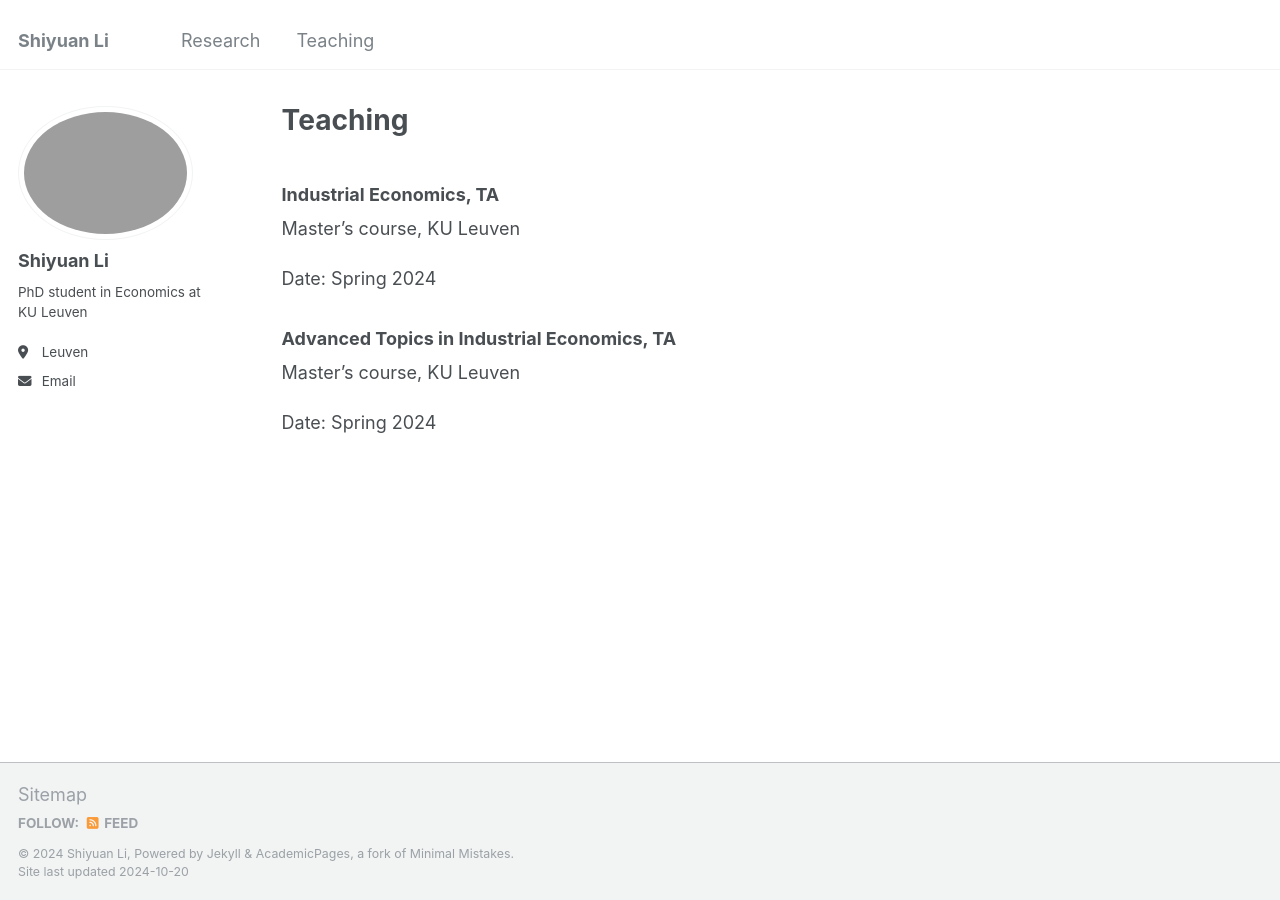
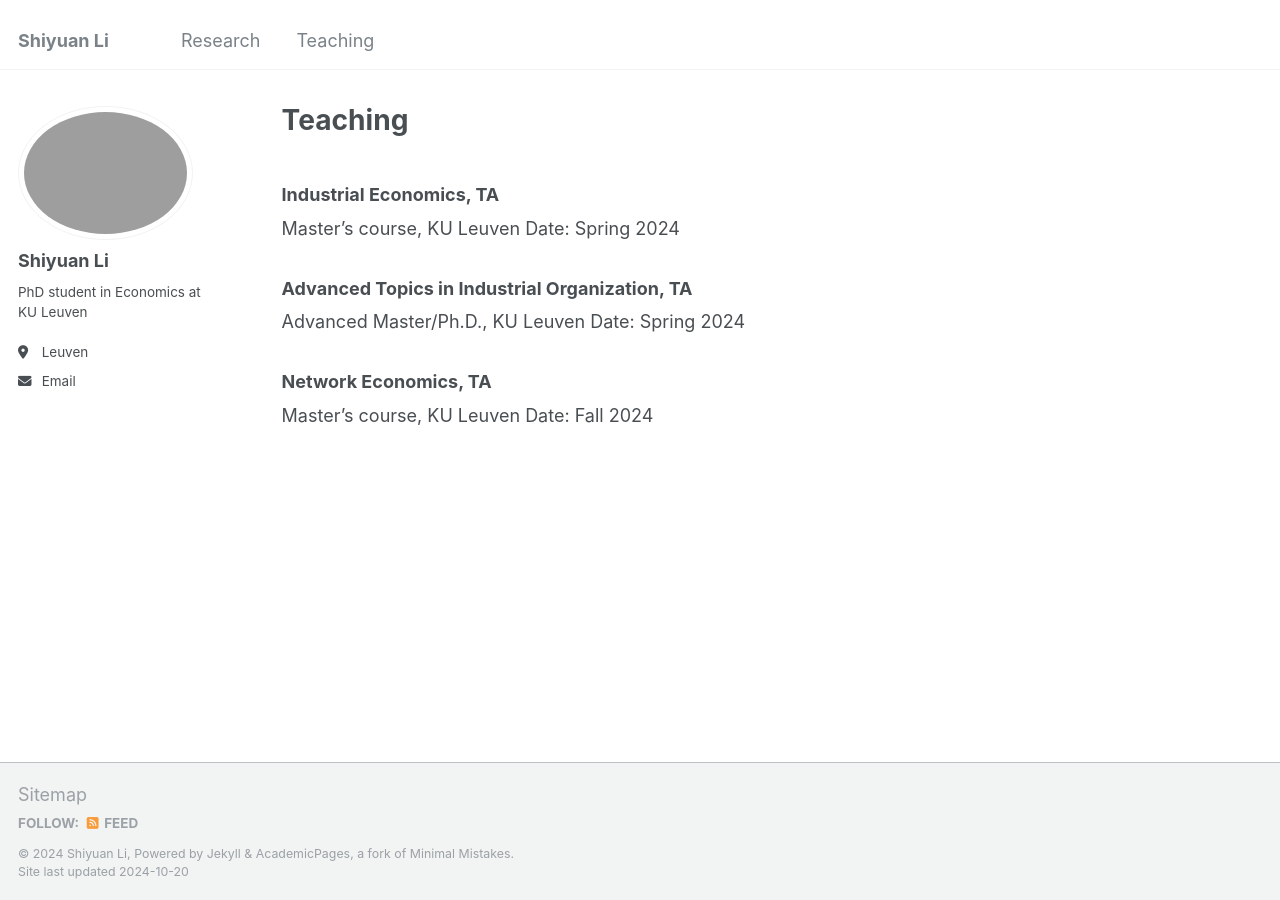
Before and after one commit to ShiyuanLi1/shiyuanli1.github.io, a Jekyll site: the page built from _pages/teaching.md, in a window 1280 px wide. Built offline with Jekyll 4.4.1, drawn with Linux system fonts in a browser that asks for light colours.

Commit message:
Update teaching.md

```diff
--- a/_pages/teaching.md
+++ b/_pages/teaching.md
@@ -4,10 +4,12 @@ title: "Teaching"
 ---
 ### Industrial Economics, TA
 Master's course, KU Leuven
-
 Date: Spring 2024
 
-### Advanced Topics in Industrial Economics, TA
+### Advanced Topics in Industrial Organization, TA
+Advanced Master/Ph.D., KU Leuven
+Date: Spring 2024
+
+### Network Economics, TA
 Master's course, KU Leuven
-
-Date: Spring 2024
+Date: Fall 2024
```
